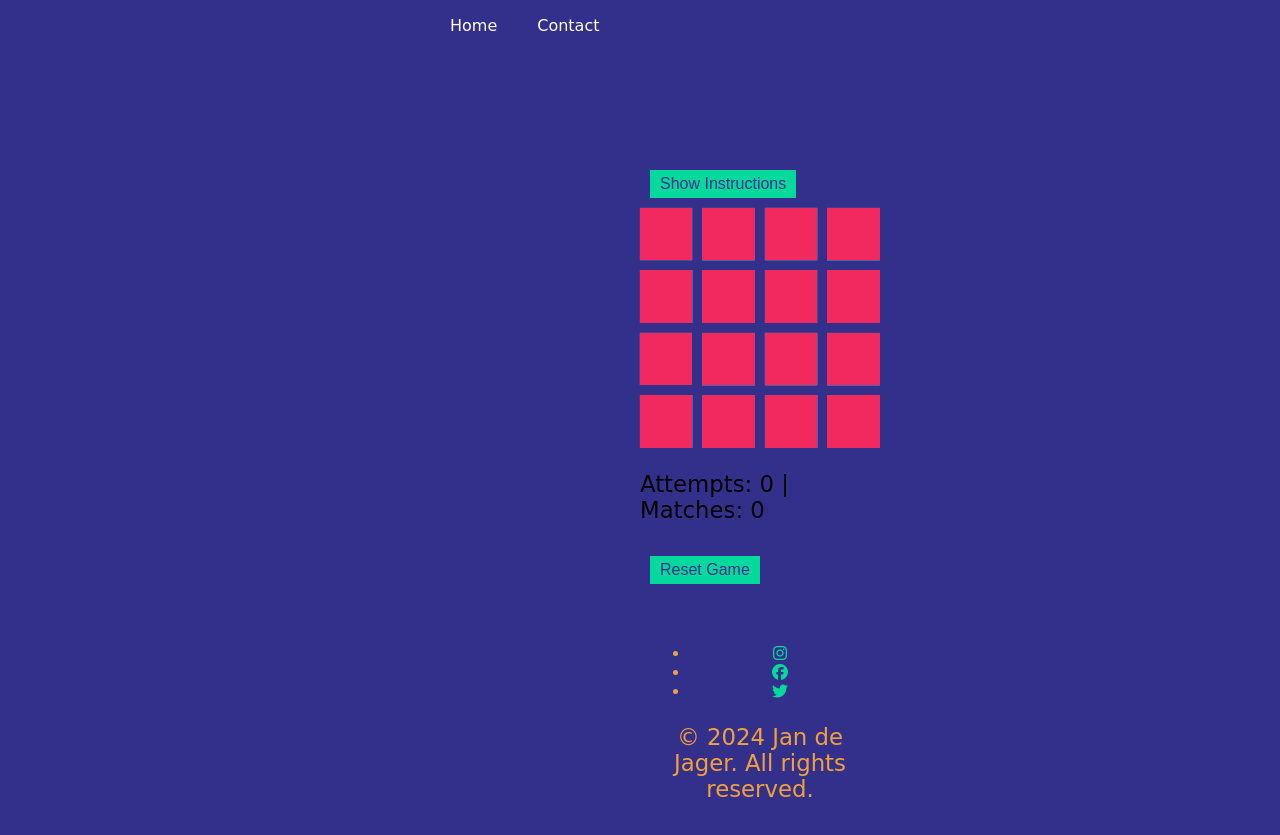
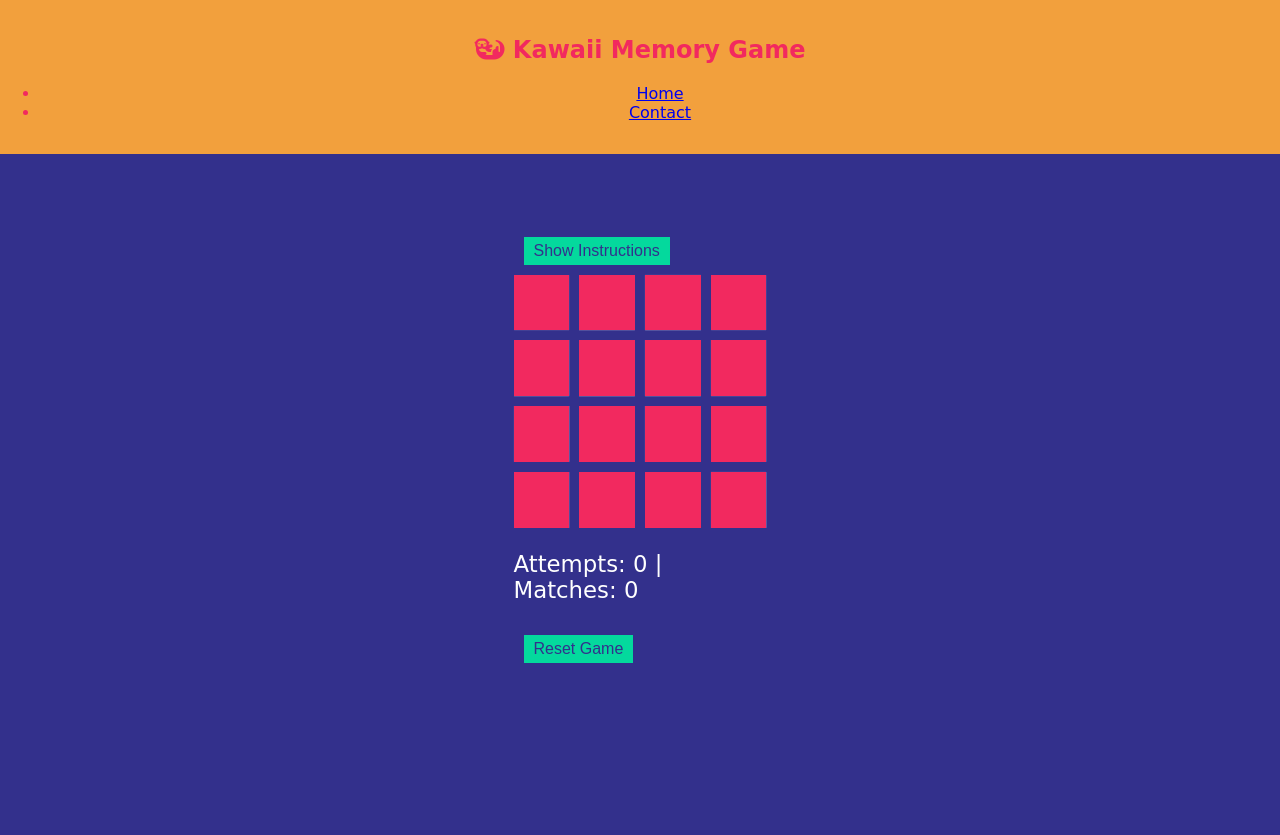
Before and after one commit to jandejager10/CodInstProj2, a plain HTML site: page index.html in a window 1280 px wide. After the commit the page ends 800 px from the top, so only its background shows below. Drawn offline with Linux system fonts and the light colour scheme; a web font is replaced by a local one.

Commit message:
Multiple changes to stick header to the top of page

```diff
--- a/assets/css/style.css
+++ b/assets/css/style.css
@@ -1,56 +1,59 @@
  /*------------------------Header and Navigation Styling*/
  header {
-    // background-image: url("assets/img/background-small.webp");
-    background-size: cover;
-    background-position: center;
-    background-repeat: no-repeat;
+    display: block;
+    text-align: center;
+    color: #F2295F;
+    background-color: #F2A03D;
+    padding: 1em 0;
     width: 100%;
-    z-index:10;
+    position: absolute;
+    top: 0;
  }
 
- .navbar {
+ /*.navbar {
     padding: 1em 0;
-    position: fixed;
     top: 0;
     width: 100%;
     z-index: 1000;
     background-color: transparent;
  }
+*/
 
- body {
-    padding-top: 70px; /* Ensure body content does not hide under the navbar - not working for some reason */
-    margin: 0;
- }
 
- .container, .nav-list {
+ /*.container, .nav-list {
     max-width: 1200px;
-    margin: auto;
+    width: 100%;
+    margin: 0 auto;
     padding: 0 15px;
 }
-
+*/ /*
 .nav-list {
     list-style: none;
     padding: 0;
     margin: 0;
     display: flex;
-    justify-content: flex-start;
+    justify-content: center;
 }
-
+*/ /*
 .nav-item {
     margin-right: 20px;
 }
-
+*/ /*
 .nav-item a {
     color: white;
     text-decoration: none;
     padding: 5px 10px;
     transition: background-color 0.3s ease;
 }
-
+*/ /*
 .nav-item a:hover {
     background-color: #04D99D;
 }
-
+*/ /*
+.heading {
+    margin-top: 20px;
+}
+*/
  /*---------------------------------------Style the body */
 
  body, html {
@@ -202,5 +205,6 @@ button:hover {
 .status-text, .game-footer p{
     font-size: calc(10px + 1vw);
     font-family: "Hachi Maru Pop", cursive;
+    color: #FFFFFF;
     font-weight: 400;
 }
--- a/index.html
+++ b/index.html
@@ -14,10 +14,14 @@
     <!-- Favicon link -->
     <link rel="icon" href="./assets/img/favicon.png" type="image/x-icon">
 </head>
+
 <body>
     <header>
         <nav class="navbar">
             <div class="container">
+                <h1 class="heading">
+                <i class="fa-solid fa-otter"></i> Kawaii Memory Game
+                </h1>
                 <ul class="nav-list">
                     <li class="nav-item"><a href="index.html">Home</a></li>
                     <li class="nav-item"><a href="contact.html">Contact</a></li>
@@ -25,6 +29,7 @@
             </div>
         </nav>
     </header>
+
     <div class="page-container">
         <div class="content-wrap">
             <div class="game-container">
@@ -35,28 +40,7 @@
             </div>
         </div>
         <!-- Footer content -->
-        <footer class="game-footer">
-            <div class="social-networks">
-          <ul class="#">
-            <li>
-              <a href=https://instagram.com target="_blank" rel="noopener" aria-label="Visit our Instagram page">
-                <i class="fa-brands fa-instagram" aria-hidden="true"></i>
-              </a>
-            </li>
-            <li>
-              <a href=https://facebook.com target="_blank" rel="noopener" aria-label="Visit our Facebook page">
-                <i class="fa-brands fa-facebook" aria-hidden="true"></i>
-              </a>
-            </li>
-            <li>
-              <a href=https://twitter.com target="_blank" rel="noopener" aria-label="Visit our Twitter page">
-                <i class="fa-brands fa-twitter" aria-hidden="true"></i>
-              </a>
-            </li>
-          </ul>
-        </div>
-            <p>&copy; 2024 Jan de Jager. All rights reserved.</p>
-        </footer>
+
     </div>
     <script src="./assets/js/script.js"></script>
 </body>
```
Also changed, not shown: assets/js/script.js (+0 -12 lines).
